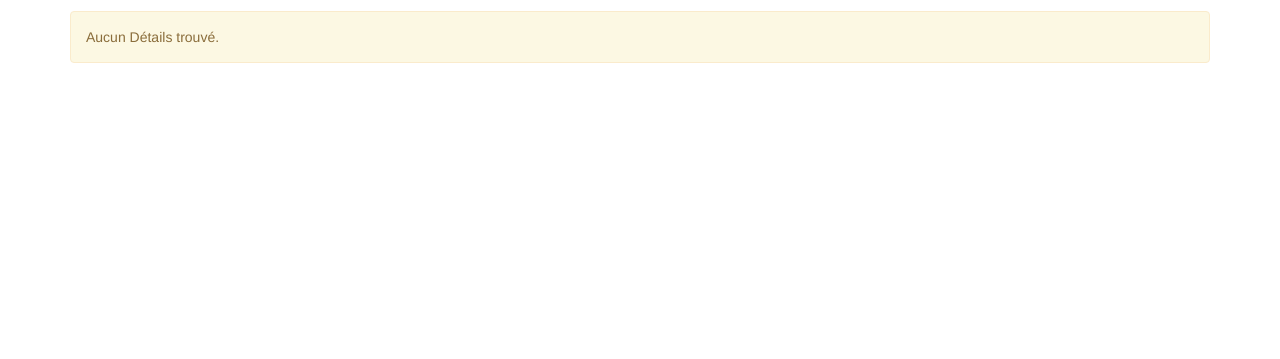
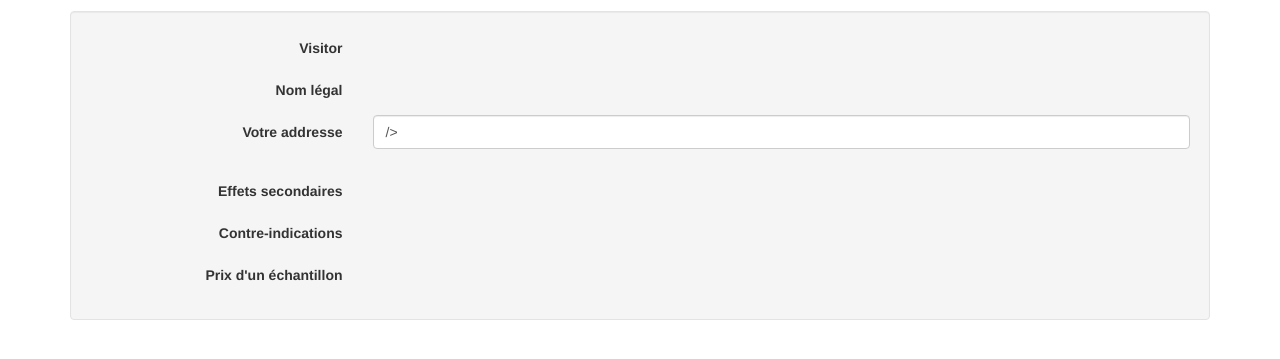
Before and after one commit to yhamo/GSB-Report, a PHP site: template views/profil.html.twig in a window 1280 px wide. Shown: the part 52-411 px from the top of the page. Run offline with PHP 8.4, Linux system fonts and the light colour scheme; the template is opened without the code that fills it, so the values that code supplies are empty; some libraries are stand-ins or nearby versions.

Commit message:
Version 2 Bonus

```diff
--- a/views/profil.html.twig
+++ b/views/profil.html.twig
@@ -1,32 +1,48 @@
 {% extends "layout.html.twig" %}
+{% set ProfilMenu = true %}
 
-
-{% block title %}Praticiens{% endblock %}
+{% block title %} Modification du Profil {% endblock %}
 
 {% block content %}
 <h2 class="text-center">{{ block('title') }}</h2>
-{% if visitor %}
-    <div class="table-responsive">
-        <table class="table table-hover table-condensed">
-            <thead>
-                <tr>
-                    <th>Nom</th>
-                    <th>Prénom</th>
-                    <th>Ville</th>
-                    <th>Type</th>
-                </tr>
-            </thead>
-            {% for visitor in visitors %}
-                <tr>
-                    <td><a href="/profil/{{ visitor.id }}">{{ visitor.last_name }}</a></td>
-                    <td>{{ visitor.first_name }}</td>
-                    <td>{{ visitor.address }}</td>
-                    <td>{{ visitor.zip_code }}</td>
-                </tr>
-            {% endfor %}
-        </table>
-    </div>
-{% else %}
-    <div class="alert alert-warning">Aucun Détails trouvé.</div>
-{% endif %}
+<div class="well">
+    <form class="form-horizontal" role="form">
+        <div class="form-group">
+            <label class="col-sm-3 control-label">Visitor</label>
+            <div class="col-sm-9">
+                <p class="form-control-static">{{ visitor.last_name }}</p>
+            </div>
+        </div>
+        <div class="form-group">
+            <label class="col-sm-3 control-label">Nom légal</label>
+            <div class="col-sm-9">
+            <p class="form-control-static">{{ visitor.first_name }}</p>
+            </div>
+        </div>
+        <div class="form-group">
+            <label class="col-sm-3 control-label">Votre addresse</label>
+            <div class="col-sm-9">
+                <p <input type="text" class="form-control" autofocus>{{ visitor.address }}/></p>
+            </div>
+        </div>
+        <div class="form-group">
+            <label class="col-sm-3 control-label">Effets secondaires</label>
+            <div class="col-sm-9">
+                <p class="form-control-static">{{ visitor.zip_code }}</p>
+            </div>
+        </div>
+        <div class="form-group">
+            <label class="col-sm-3 control-label">Contre-indications</label>
+            <div class="col-sm-9">
+                <p class="form-control-static">{{ visitor.city }}</p>
+            </div>
+        </div>
+        <div class="form-group">
+            <label class="col-sm-3 control-label">Prix d'un échantillon</label>
+            <div class="col-sm-9">
+                <p class="form-control-static">{{ visitor.hiring_date }}</p>
+            </div>
+        </div>
+    </form>
+</div>
 {% endblock %}
```
